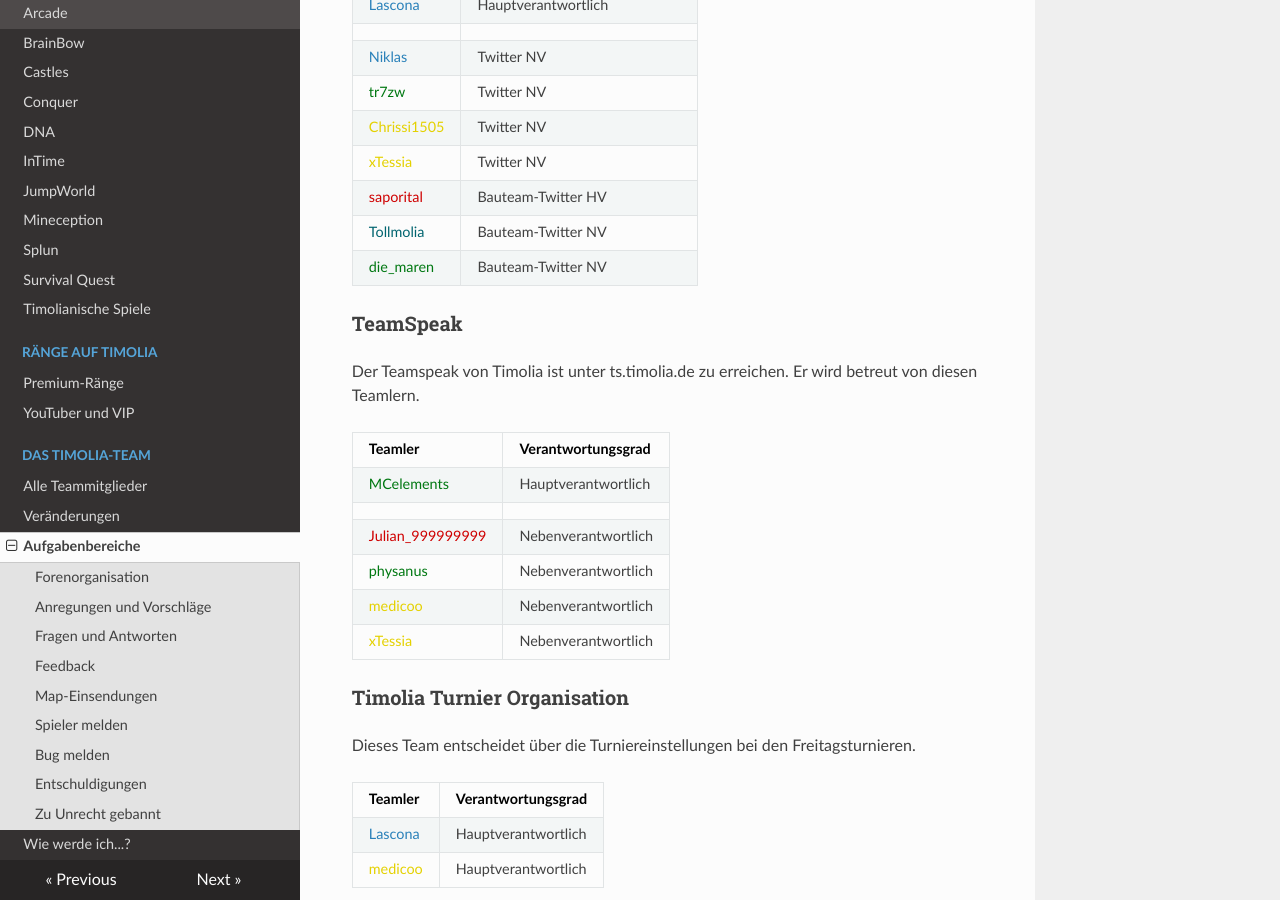
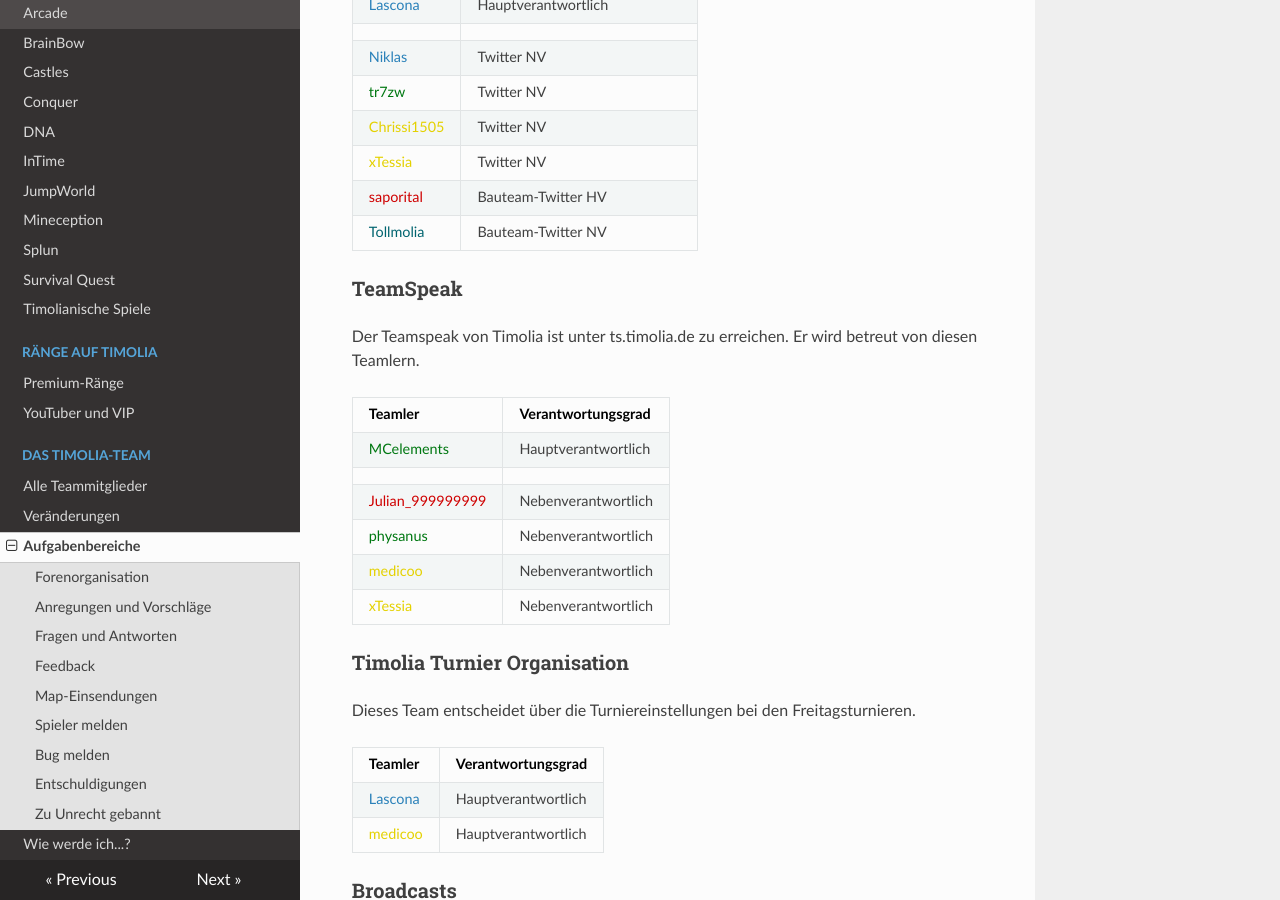
Before and after one commit to TimoliaDE/HowTo, an MkDocs documentation site: the page built from docs/team/responsibilities.md, in a window 1280 px wide and 900 px high, scrolled down 4047 px. Built offline with MkDocs 1.6.1, drawn with Linux system fonts in a browser that asks for light colours; nearby versions of some CDN libraries; old or Windows-style settings are respelled for this version of MkDocs.

Commit message:
Update responsibilities.md

```diff
--- a/docs/team/responsibilities.md
+++ b/docs/team/responsibilities.md
@@ -140,7 +140,6 @@ Für einen ständigen Support und Content auf Twitter und anderen sozialen Medie
 |<span style="color:#E4D100">xTessia</span> | Twitter NV |
 |<span style="color:#CF0101">saporital</span> | Bauteam-Twitter HV |
 |<span style="color:#00646F">Tollmolia</span> | Bauteam-Twitter NV |
-|<span style="color:#007812">die_maren</span> | Bauteam-Twitter NV |
 
 ### **TeamSpeak**
 Der Teamspeak von Timolia ist unter ts.timolia.de zu erreichen. Er wird betreut von diesen Teamlern.
```
